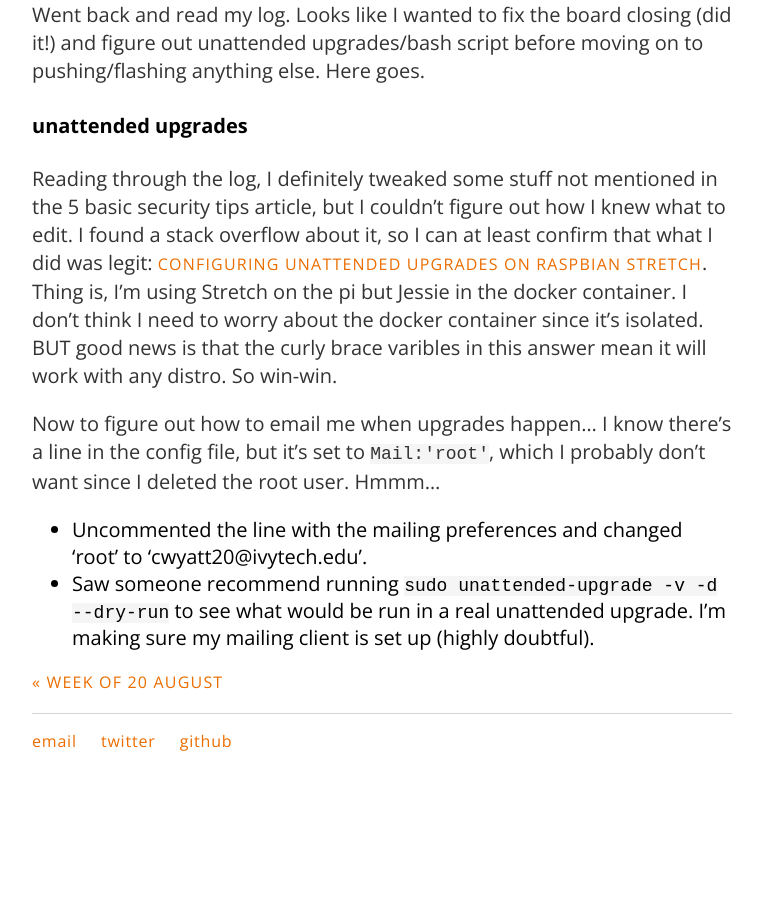
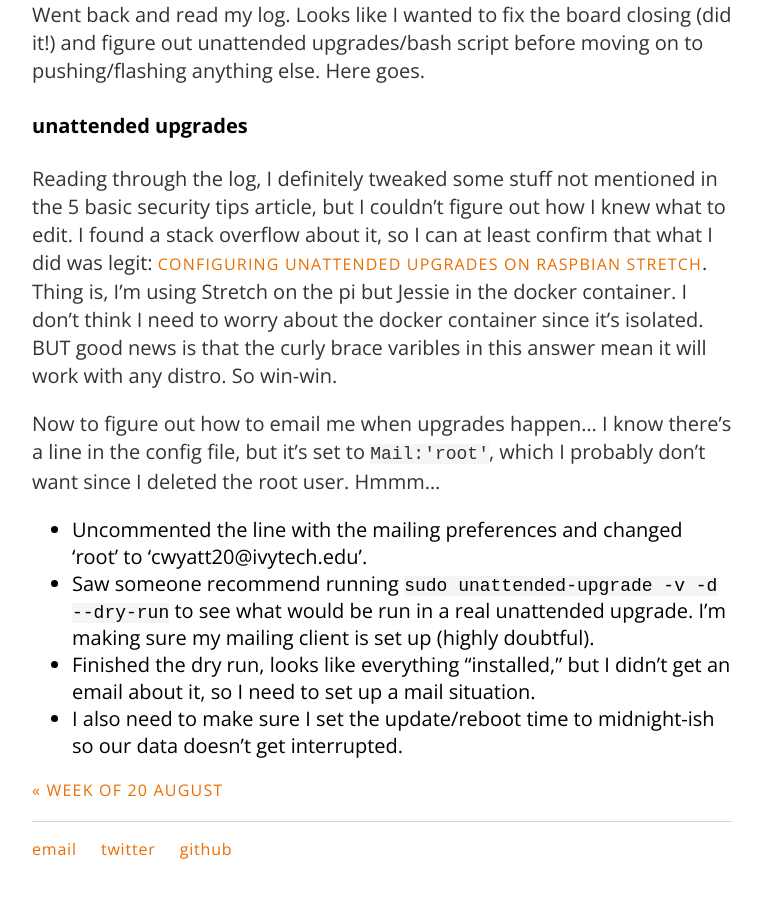
Before and after one commit to carylwyatt/carylwyatt.github.io, a Jekyll site: the page built from _posts/2018-09-10-week-of-10-sep.md, in a window 1280 px wide and 900 px high, scrolled down 1941 px. Shown: the whole window, without its empty margins (258-1020 px from the left). Built offline with Jekyll 4.4.1, drawn with Linux system fonts in a browser that asks for light colours; emoji names are drawn with the system emoji font; before the commit the page ends 2733 px from its top, so only the background shows below that.

Commit message:
afternoon notes

```diff
--- a/_posts/2018-09-10-week-of-10-sep.md
+++ b/_posts/2018-09-10-week-of-10-sep.md
@@ -56,3 +56,5 @@ Now to figure out how to email me when upgrades happen... I know there's a line
 
 - Uncommented the line with the mailing preferences and changed 'root' to 'cwyatt20@ivytech.edu'.
 - Saw someone recommend running `sudo unattended-upgrade -v -d --dry-run` to see what would be run in a real unattended upgrade. I'm making sure my mailing client is set up (highly doubtful).
+- Finished the dry run, looks like everything "installed," but I didn't get an email about it, so I need to set up a mail situation.
+- I also need to make sure I set the update/reboot time to midnight-ish so our data doesn't get interrupted.
```
